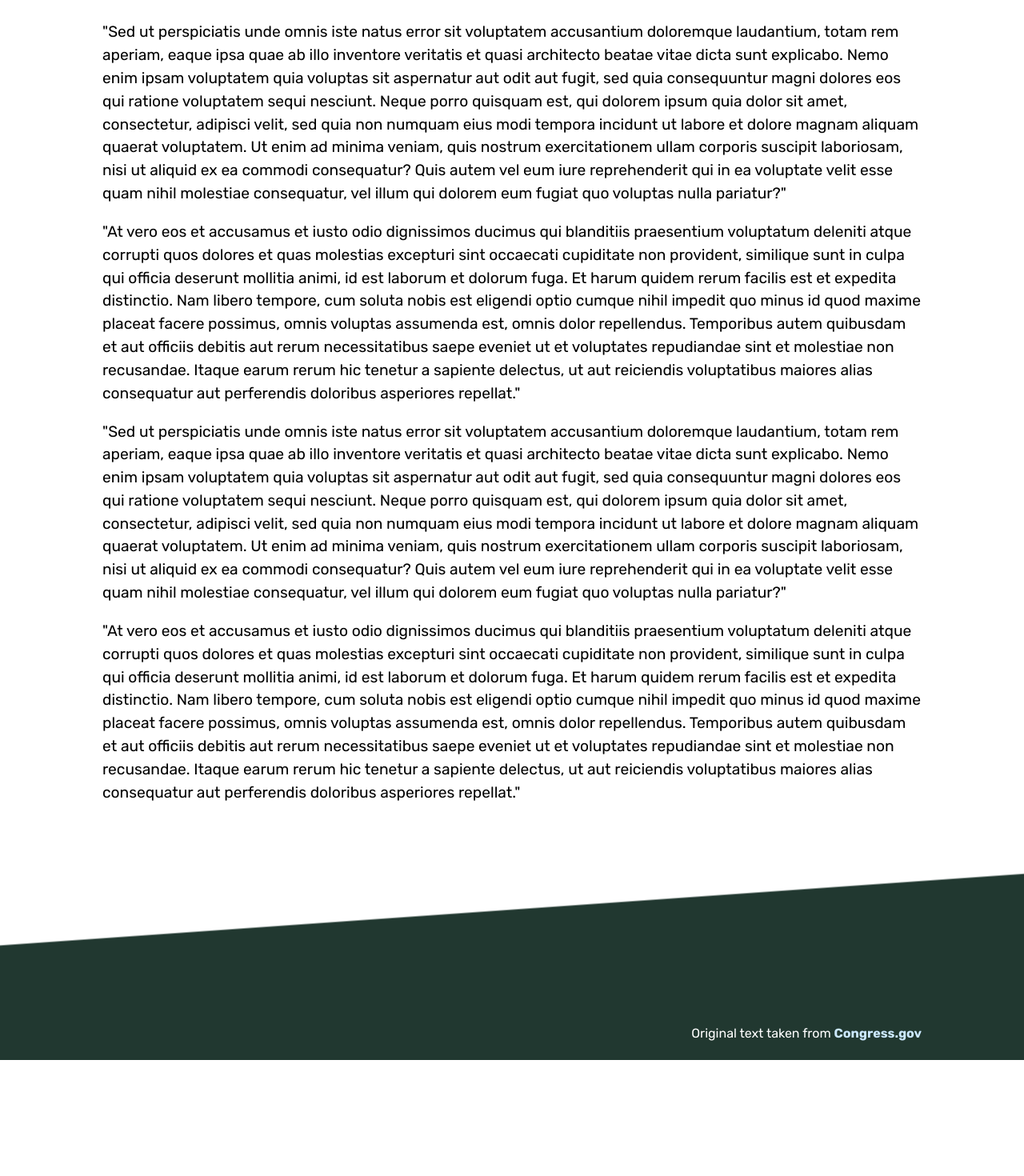
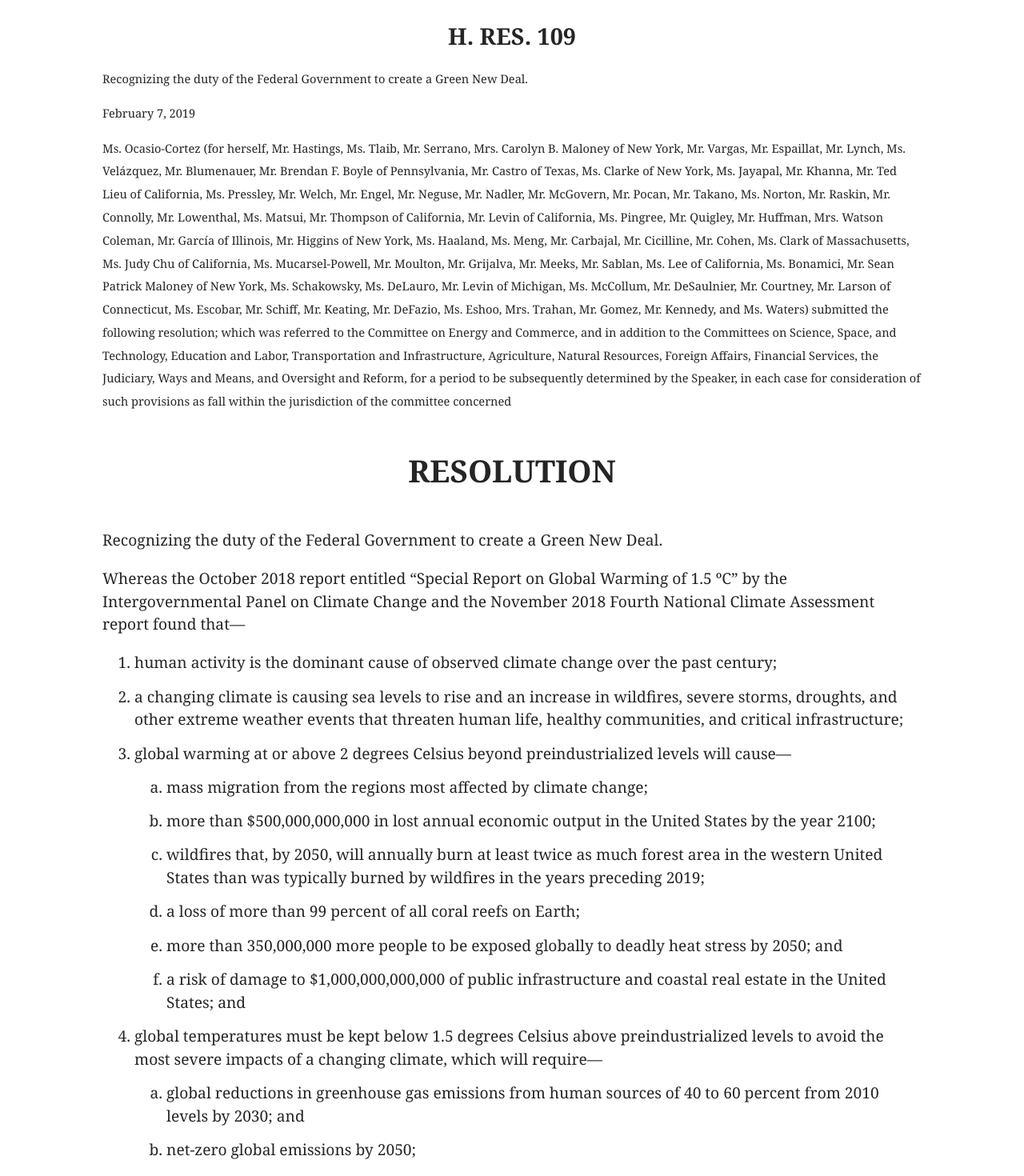
Before and after one commit to colekins/read-the-gnd, a React (Create React App) app: page / in a window 1280 px wide. Shown: the part 900-2370 px from the top of the page at 80% size. Before the commit the page ends 2225 px from the top, so only its background shows below. Built offline with nearby package versions, Linux system fonts and the light colour scheme.

Commit message:
Start adding text

```diff
--- a/src/components/Content.js
+++ b/src/components/Content.js
@@ -2,64 +2,204 @@ import './content.css';
 
 const Content = () => (
   <div className='content'>
+    <h2 className='bill-title'>H. RES. 109</h2>
+    <div id='intro'>
+      <p>
+        Recognizing the duty of the Federal Government to create a Green New
+        Deal.
+      </p>
+      <p>February 7, 2019</p>
+      <p>
+        Ms. Ocasio-Cortez (for herself, Mr. Hastings, Ms. Tlaib, Mr. Serrano,
+        Mrs. Carolyn B. Maloney of New York, Mr. Vargas, Mr. Espaillat, Mr.
+        Lynch, Ms. Velázquez, Mr. Blumenauer, Mr. Brendan F. Boyle of
+        Pennsylvania, Mr. Castro of Texas, Ms. Clarke of New York, Ms. Jayapal,
+        Mr. Khanna, Mr. Ted Lieu of California, Ms. Pressley, Mr. Welch, Mr.
+        Engel, Mr. Neguse, Mr. Nadler, Mr. McGovern, Mr. Pocan, Mr. Takano, Ms.
+        Norton, Mr. Raskin, Mr. Connolly, Mr. Lowenthal, Ms. Matsui, Mr.
+        Thompson of California, Mr. Levin of California, Ms. Pingree, Mr.
+        Quigley, Mr. Huffman, Mrs. Watson Coleman, Mr. García of Illinois, Mr.
+        Higgins of New York, Ms. Haaland, Ms. Meng, Mr. Carbajal, Mr. Cicilline,
+        Mr. Cohen, Ms. Clark of Massachusetts, Ms. Judy Chu of California, Ms.
+        Mucarsel-Powell, Mr. Moulton, Mr. Grijalva, Mr. Meeks, Mr. Sablan, Ms.
+        Lee of California, Ms. Bonamici, Mr. Sean Patrick Maloney of New York,
+        Ms. Schakowsky, Ms. DeLauro, Mr. Levin of Michigan, Ms. McCollum, Mr.
+        DeSaulnier, Mr. Courtney, Mr. Larson of Connecticut, Ms. Escobar, Mr.
+        Schiff, Mr. Keating, Mr. DeFazio, Ms. Eshoo, Mrs. Trahan, Mr. Gomez, Mr.
+        Kennedy, and Ms. Waters) submitted the following resolution; which was
+        referred to the Committee on Energy and Commerce, and in addition to the
+        Committees on Science, Space, and Technology, Education and Labor,
+        Transportation and Infrastructure, Agriculture, Natural Resources,
+        Foreign Affairs, Financial Services, the Judiciary, Ways and Means, and
+        Oversight and Reform, for a period to be subsequently determined by the
+        Speaker, in each case for consideration of such provisions as fall
+        within the jurisdiction of the committee concerned
+      </p>
+    </div>
+    <h1 className='bill-title'>RESOLUTION</h1>
+
     <p>
-      "Sed ut perspiciatis unde omnis iste natus error sit voluptatem
-      accusantium doloremque laudantium, totam rem aperiam, eaque ipsa quae ab
-      illo inventore veritatis et quasi architecto beatae vitae dicta sunt
-      explicabo. Nemo enim ipsam voluptatem quia voluptas sit aspernatur aut
-      odit aut fugit, sed quia consequuntur magni dolores eos qui ratione
-      voluptatem sequi nesciunt. Neque porro quisquam est, qui dolorem ipsum
-      quia dolor sit amet, consectetur, adipisci velit, sed quia non numquam
-      eius modi tempora incidunt ut labore et dolore magnam aliquam quaerat
-      voluptatem. Ut enim ad minima veniam, quis nostrum exercitationem ullam
-      corporis suscipit laboriosam, nisi ut aliquid ex ea commodi consequatur?
-      Quis autem vel eum iure reprehenderit qui in ea voluptate velit esse quam
-      nihil molestiae consequatur, vel illum qui dolorem eum fugiat quo voluptas
-      nulla pariatur?"
+      Recognizing the duty of the Federal Government to create a Green New Deal.
     </p>
     <p>
-      "At vero eos et accusamus et iusto odio dignissimos ducimus qui blanditiis
-      praesentium voluptatum deleniti atque corrupti quos dolores et quas
-      molestias excepturi sint occaecati cupiditate non provident, similique
-      sunt in culpa qui officia deserunt mollitia animi, id est laborum et
-      dolorum fuga. Et harum quidem rerum facilis est et expedita distinctio.
-      Nam libero tempore, cum soluta nobis est eligendi optio cumque nihil
-      impedit quo minus id quod maxime placeat facere possimus, omnis voluptas
-      assumenda est, omnis dolor repellendus. Temporibus autem quibusdam et aut
-      officiis debitis aut rerum necessitatibus saepe eveniet ut et voluptates
-      repudiandae sint et molestiae non recusandae. Itaque earum rerum hic
-      tenetur a sapiente delectus, ut aut reiciendis voluptatibus maiores alias
-      consequatur aut perferendis doloribus asperiores repellat."
+      Whereas the October 2018 report entitled “Special Report on Global Warming
+      of 1.5 ºC” by the Intergovernmental Panel on Climate Change and the
+      November 2018 Fourth National Climate Assessment report found that—
+    </p>
+    <ol>
+      <li>
+        human activity is the dominant cause of observed climate change over the
+        past century;
+      </li>
+      <li>
+        a changing climate is causing sea levels to rise and an increase in
+        wildfires, severe storms, droughts, and other extreme weather events
+        that threaten human life, healthy communities, and critical
+        infrastructure;
+      </li>
+      <li>
+        global warming at or above 2 degrees Celsius beyond preindustrialized
+        levels will cause—
+        <ol type='a'>
+          <li>
+            mass migration from the regions most affected by climate change;
+          </li>
+          <li>
+            more than $500,000,000,000 in lost annual economic output in the
+            United States by the year 2100;
+          </li>
+          <li>
+            wildfires that, by 2050, will annually burn at least twice as much
+            forest area in the western United States than was typically burned
+            by wildfires in the years preceding 2019;
+          </li>
+          <li>a loss of more than 99 percent of all coral reefs on Earth;</li>
+          <li>
+            more than 350,000,000 more people to be exposed globally to deadly
+            heat stress by 2050; and
+          </li>
+          <li>
+            a risk of damage to $1,000,000,000,000 of public infrastructure and
+            coastal real estate in the United States; and
+          </li>
+        </ol>
+      </li>
+      <li>
+        global temperatures must be kept below 1.5 degrees Celsius above
+        preindustrialized levels to avoid the most severe impacts of a changing
+        climate, which will require—
+        <ol type='a'>
+          <li>
+            global reductions in greenhouse gas emissions from human sources of
+            40 to 60 percent from 2010 levels by 2030; and
+          </li>
+          <li>net-zero global emissions by 2050;</li>
+        </ol>
+      </li>
+    </ol>
+    <p>
+      Whereas, because the United States has historically been responsible for a
+      disproportionate amount of greenhouse gas emissions, having emitted 20
+      percent of global greenhouse gas emissions through 2014, and has a high
+      technological capacity, the United States must take a leading role in
+      reducing emissions through economic transformation;
     </p>
     <p>
-      "Sed ut perspiciatis unde omnis iste natus error sit voluptatem
-      accusantium doloremque laudantium, totam rem aperiam, eaque ipsa quae ab
-      illo inventore veritatis et quasi architecto beatae vitae dicta sunt
-      explicabo. Nemo enim ipsam voluptatem quia voluptas sit aspernatur aut
-      odit aut fugit, sed quia consequuntur magni dolores eos qui ratione
-      voluptatem sequi nesciunt. Neque porro quisquam est, qui dolorem ipsum
-      quia dolor sit amet, consectetur, adipisci velit, sed quia non numquam
-      eius modi tempora incidunt ut labore et dolore magnam aliquam quaerat
-      voluptatem. Ut enim ad minima veniam, quis nostrum exercitationem ullam
-      corporis suscipit laboriosam, nisi ut aliquid ex ea commodi consequatur?
-      Quis autem vel eum iure reprehenderit qui in ea voluptate velit esse quam
-      nihil molestiae consequatur, vel illum qui dolorem eum fugiat quo voluptas
-      nulla pariatur?"
+      Whereas the United States is currently experiencing several related
+      crises, with—
+    </p>
+    <ol>
+      <li>
+        life expectancy declining while basic needs, such as clean air, clean
+        water, healthy food, and adequate health care, housing, transportation,
+        and education, are inaccessible to a significant portion of the United
+        States population;
+      </li>
+      <li>
+        a 4-decade trend of wage stagnation, deindustrialization, and antilabor
+        policies that has led to—
+        <ol type='a'>
+          <li>
+            hourly wages overall stagnating since the 1970s despite increased
+            worker productivity;
+          </li>
+          <li>
+            the third-worst level of socioeconomic mobility in the developed
+            world before the Great Recession;
+          </li>
+          <li>
+            the erosion of the earning and bargaining power of workers in the
+            United States; and
+          </li>
+          <li>
+            {' '}
+            inadequate resources for public sector workers to confront the
+            challenges of climate change at local, State, and Federal levels;
+            and
+          </li>
+        </ol>
+      </li>
+      <li>
+        the greatest income inequality since the 1920s, with—
+        <ol type='a'>
+          <li>
+            the top 1 percent of earners accruing 91 percent of gains in the
+            first few years of economic recovery after the Great Recession;
+          </li>
+          <li>
+            a large racial wealth divide amounting to a difference of 20 times
+            more wealth between the average white family and the average black
+            family; and
+          </li>
+          <li>
+            a gender earnings gap that results in women earning approximately 80
+            percent as much as men, at the median;
+          </li>
+        </ol>
+      </li>
+    </ol>
+    <p>
+      Whereas climate change, pollution, and environmental destruction have
+      exacerbated systemic racial, regional, social, environmental, and economic
+      injustices (referred to in this preamble as “systemic injustices”) by
+      disproportionately affecting indigenous peoples, communities of color,
+      migrant communities, deindustrialized communities, depopulated rural
+      communities, the poor, low-income workers, women, the elderly, the
+      unhoused, people with disabilities, and youth (referred to in this
+      preamble as “frontline and vulnerable communities”);
     </p>
     <p>
-      "At vero eos et accusamus et iusto odio dignissimos ducimus qui blanditiis
-      praesentium voluptatum deleniti atque corrupti quos dolores et quas
-      molestias excepturi sint occaecati cupiditate non provident, similique
-      sunt in culpa qui officia deserunt mollitia animi, id est laborum et
-      dolorum fuga. Et harum quidem rerum facilis est et expedita distinctio.
-      Nam libero tempore, cum soluta nobis est eligendi optio cumque nihil
-      impedit quo minus id quod maxime placeat facere possimus, omnis voluptas
-      assumenda est, omnis dolor repellendus. Temporibus autem quibusdam et aut
-      officiis debitis aut rerum necessitatibus saepe eveniet ut et voluptates
-      repudiandae sint et molestiae non recusandae. Itaque earum rerum hic
-      tenetur a sapiente delectus, ut aut reiciendis voluptatibus maiores alias
-      consequatur aut perferendis doloribus asperiores repellat."
+      Whereas, climate change constitutes a direct threat to the national
+      security of the United States—
     </p>
+    <ol>
+      <li>
+        by impacting the economic, environmental, and social stability of
+        countries and communities around the world; and
+      </li>
+      <li>by acting as a threat multiplier;</li>
+    </ol>
+    <p>
+      Whereas the Federal Government-led mobilizations during World War II and
+      the New Deal created the greatest middle class that the United States has
+      ever seen, but many members of frontline and vulnerable communities were
+      excluded from many of the economic and societal benefits of those
+      mobilizations; and
+    </p>
+    <p>
+      Whereas the House of Representatives recognizes that a new national,
+      social, industrial, and economic mobilization on a scale not seen since
+      World War II and the New Deal era is a historic opportunity—
+    </p>
+    <ol>
+      <li> to create millions of good, high-wage jobs in the United States;</li>
+      <li>
+        to provide unprecedented levels of prosperity and economic security for
+        all people of the United States; and
+      </li>
+      <li>to counteract systemic injustices: Now, therefore, be it</li>
+    </ol>
+    <p>Resolved, That it is the sense of the House of Representatives that—</p>
   </div>
 );
 
--- a/src/components/content.css
+++ b/src/components/content.css
@@ -1,8 +1,27 @@
 .content {
   font-size: 1.2em;
+  font-family: Cambria, Cochin, Georgia, Times, 'Times New Roman', serif;
   line-height: 1.5em;
   padding: 3.5em 10vw;
   padding-bottom: 0;
   z-index: 4;
   position: relative;
+  color: rgb(37, 37, 37);
 }
+
+.bill-title {
+  text-align: center;
+}
+
+#intro {
+  font-size: 0.76em;
+  margin-bottom: 4em;
+}
+
+.content li {
+  margin: 0.7em 0;
+}
+
+.content h1 {
+  margin-bottom: 1.5em;
+}
```
